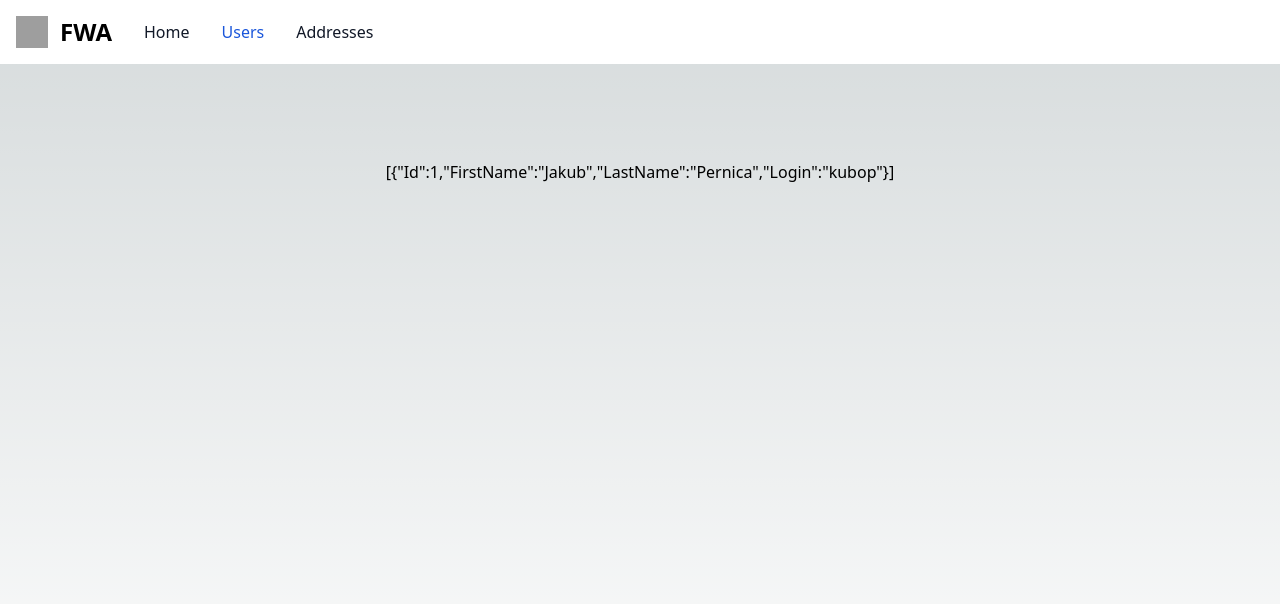
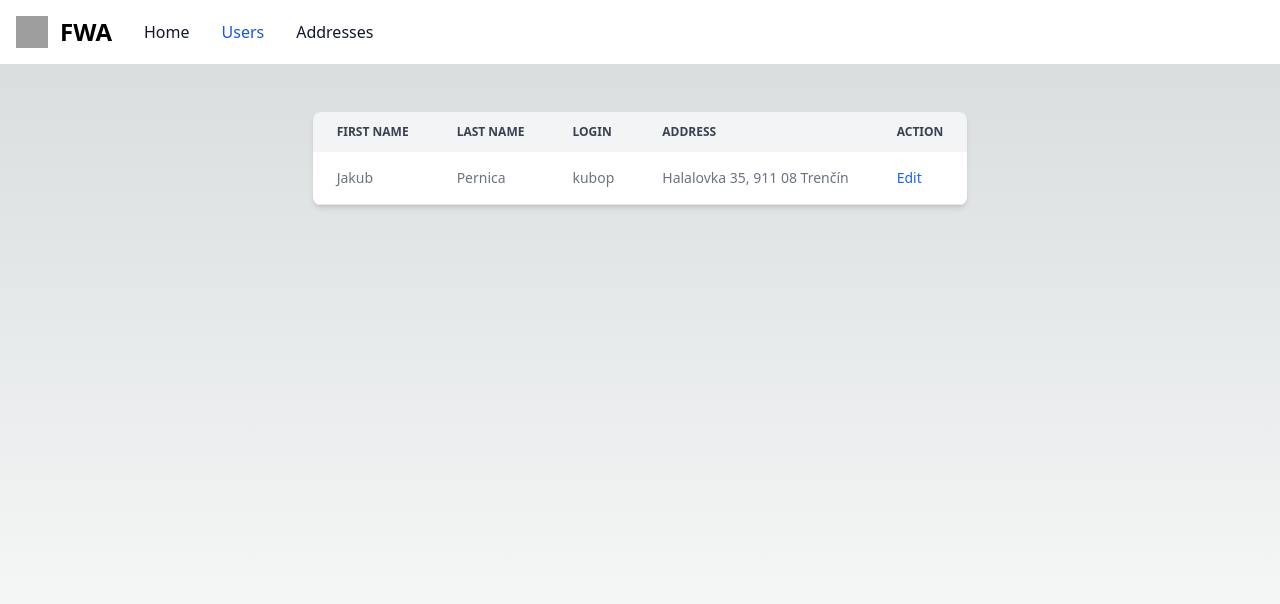
Before and after one commit to kubop/fwa-next-js, a Next.js app: page /users in a window 1280 px wide. Shown: the top 604 px of the page. Built offline with nearby package versions, Linux system fonts and the light colour scheme; grey boxes are pictures that could not be loaded.

Commit message:
Render table of users

```diff
--- a/pages/users/index.tsx
+++ b/pages/users/index.tsx
@@ -7,6 +7,7 @@
   FirstName: string,
   LastName: string,
   Login: string,
+  Address: string,
 }
 
 export const getServerSideProps = async () => {
@@ -17,6 +18,7 @@
       FirstName: 'Jakub',
       LastName: 'Pernica',
       Login: 'kubop',
+      Address: 'Halalovka 35, 911 08 Trenčín'
     }
   ]
 
@@ -31,8 +33,54 @@
 
 export default function Users({ users }: InferGetServerSidePropsType<typeof getServerSideProps>) {
   return (
-    <main className="flex flex-col items-center justify-between p-24">
-      {JSON.stringify(users)}
+    <main className="flex flex-col items-center justify-between p-12">
+
+      <div className="relative overflow-x-auto shadow-md sm:rounded-lg">
+          <table className="w-full text-sm text-left text-gray-500 dark:text-gray-400">
+              <thead className="text-xs text-gray-700 uppercase bg-gray-100 dark:bg-gray-700 dark:text-gray-400">
+                  <tr>
+                      <th scope="col" className="px-6 py-3">
+                          First name
+                      </th>
+                      <th scope="col" className="px-6 py-3">
+                          Last name
+                      </th>
+                      <th scope="col" className="px-6 py-3">
+                          Login
+                      </th>
+                      <th scope="col" className="px-6 py-3">
+                          Address
+                      </th>
+                      <th scope="col" className="px-6 py-3">
+                          Action
+                      </th>
+                  </tr>
+              </thead>
+              <tbody>
+                  {users.map(user =>
+                      <tr key={user.Id} className="bg-white border-b dark:bg-gray-900 dark:border-gray-700">
+                        <td className="px-6 py-4">
+                            {user.FirstName}
+                        </td>
+                        <td className="px-6 py-4">
+                          {user.LastName}
+                        </td>
+                        <td className="px-6 py-4">
+                          {user.Login}
+                        </td>
+                        <td className="px-6 py-4">
+                          {user.Address}
+                        </td>
+                        <td className="px-6 py-4">
+                            <a href="#" className="font-medium text-blue-600 dark:text-blue-500 hover:underline">Edit</a>
+                            {/* TODO: Change to <Link> when we have [id].tsx finished */}
+                        </td>
+                      </tr>
+                  )}
+              </tbody>
+          </table>
+      </div>
+
     </main>
   )
 }
```
